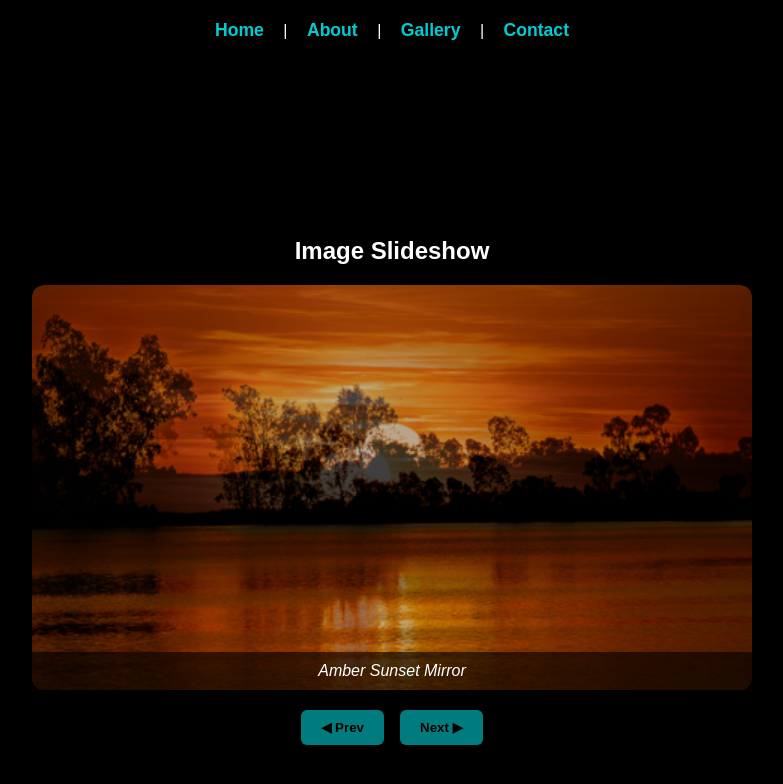
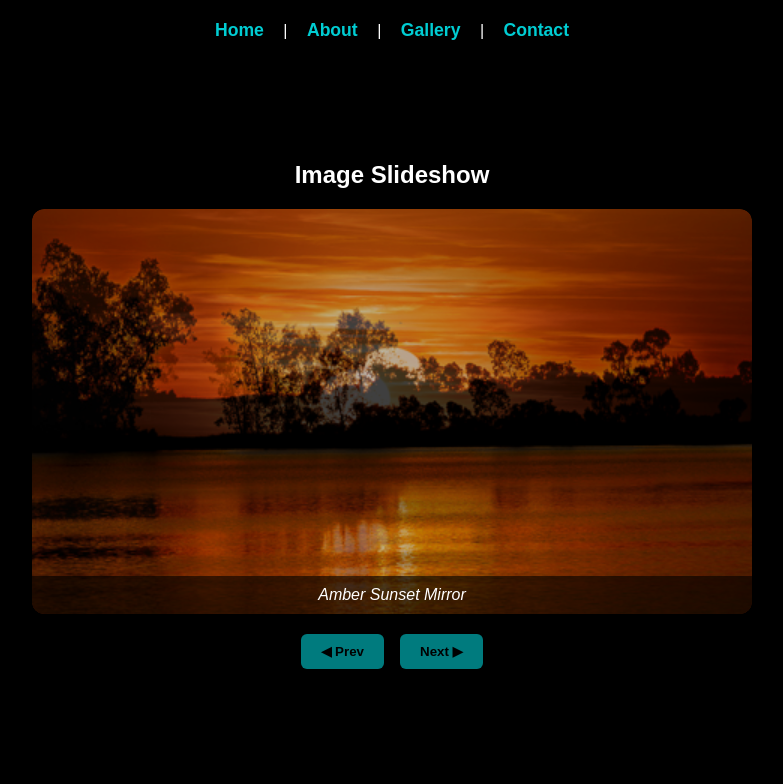
Before and after one commit to outlandi-co/Artistic-Code-Warrior, a React (Vite) app: page /gallery in a window 1280 px wide. Shown: the top 784 px of the page, without its empty margins (248-1031 px from the left). Built offline with nearby package versions, Linux system fonts and the light colour scheme.

Commit message:
updated css

```diff
--- a/src/style.css
+++ b/src/style.css
@@ -38,12 +38,14 @@ a:visited {
 .gallery-wrapper {
   min-height: 100vh;
   display: flex;
-  justify-content: center;
+  justify-content: flex-start;     /* ⬆️ Align content to the top */
   align-items: center;
-  padding: 20px;
+  padding-top: 80px;               /* ⬆️ Create intentional spacing from top */
+  padding-bottom: 40px;
   flex-direction: column;
   background: black;
 }
+
 
 /* Slideshow layout container */
 .slideshow-layout {
```
